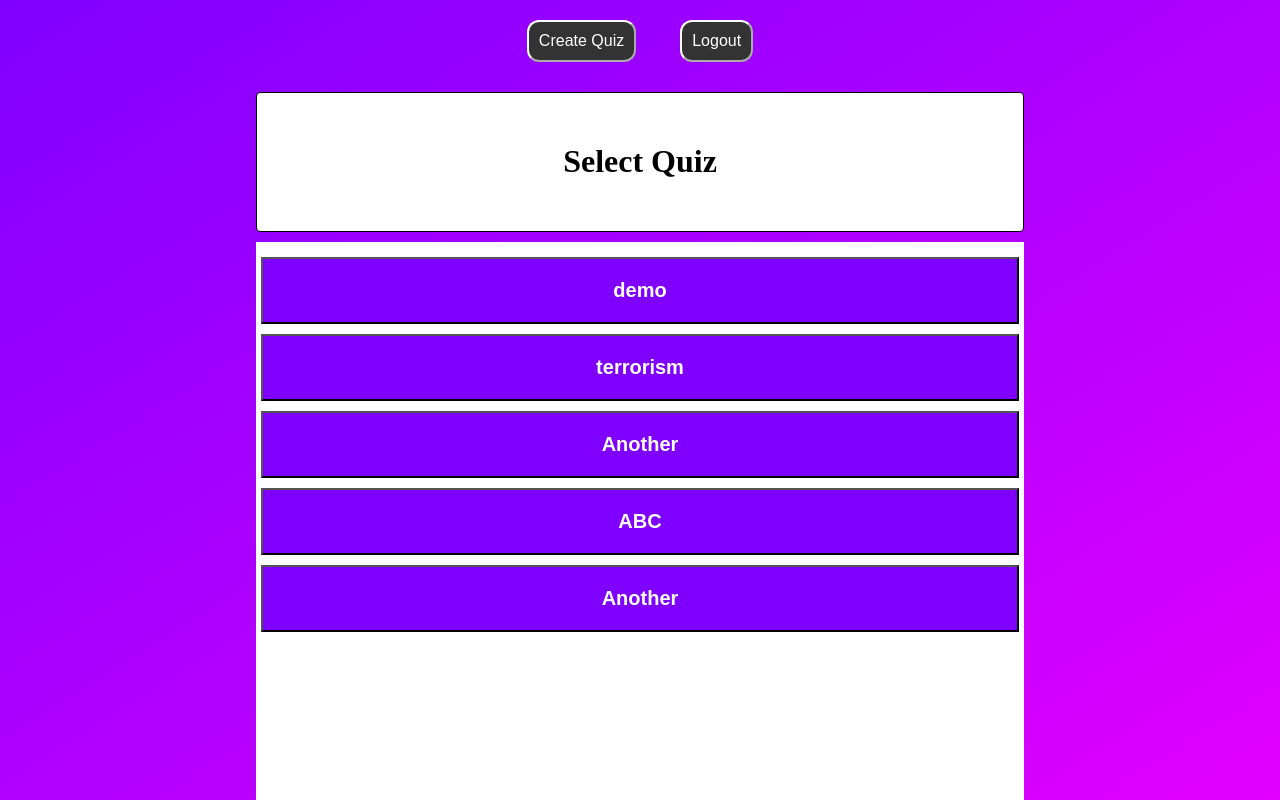
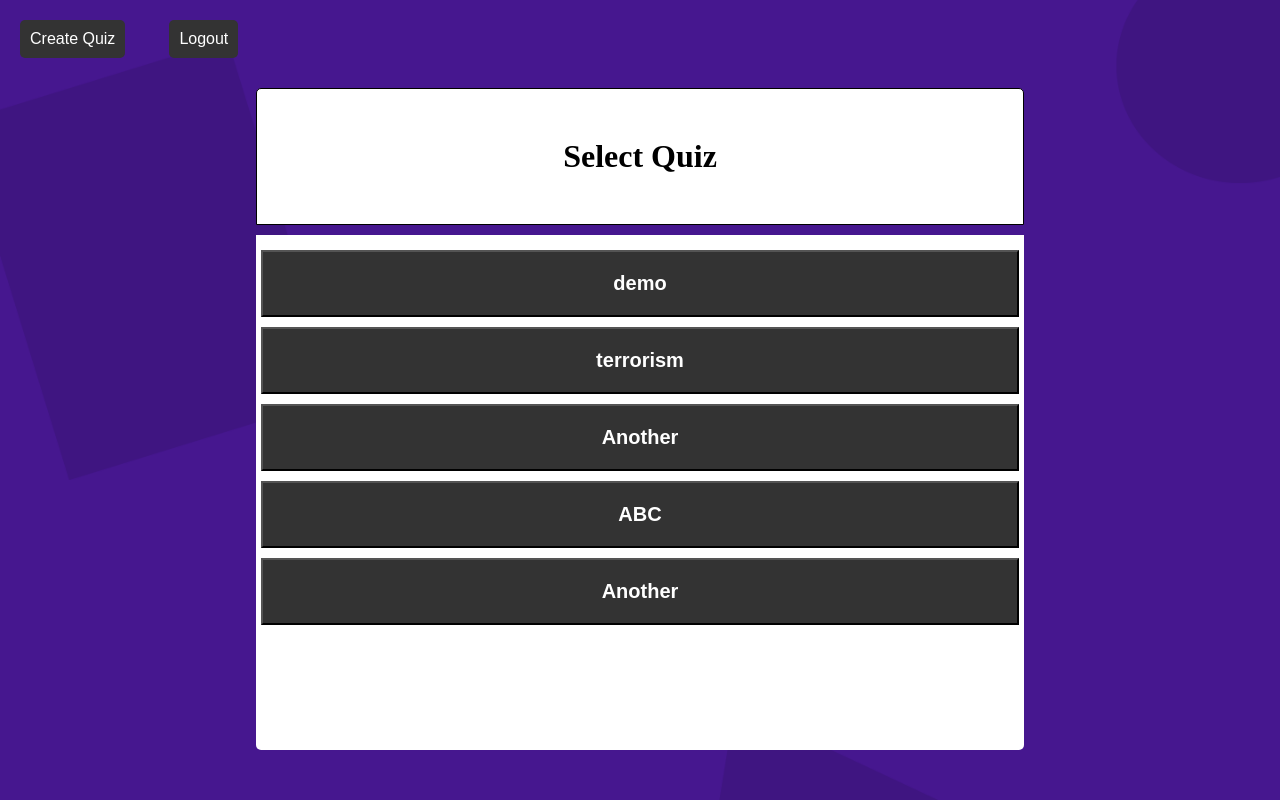
Before and after one commit to AditiKamath/Quiz, a Django app: page /quizlist/ in a window 1280 px wide. Run offline with Django 3.2, Linux system fonts and the light colour scheme; data comes from the database, SQL or seed files in the repository; both versions use the stored data as it was after the commit.

Commit message:
design changes

```diff
--- a/game/static/quiz.css
+++ b/game/static/quiz.css
@@ -1,7 +1,4 @@
-:root {
-    --bg-gradient-start : #7F00FF;
-    --bg-gradient-end: #E100FF;
-}
+
 
 * {
     margin: 0;
@@ -9,9 +6,11 @@
 }
 
 .background {
-    width: 100vw;
+    background: url('./Media/bg1.png');
+    margin: 0;
     height: 100vh;
-    background-image: linear-gradient(to bottom right, var(--bg-gradient-start), var(--bg-gradient-end));
+    background-size: cover;
+    display: flex;
 }
 
 #quiz-bg {
@@ -26,11 +25,12 @@
     background-color: white;
     margin-top: 10px;
     align-self: center;
-    border-radius: 4px;
+    border-top-left-radius: 5px;
+    border-top-right-radius: 5px;
     border: 1px solid black;
     display: flex;
     flex-direction: column;
-    padding: 2px;
+    padding: 20px;
     align-items: center;
 }
 
@@ -38,10 +38,20 @@
     width: 60%;
     flex-basis: 80%;
     overflow: auto;
-
+    margin-bottom: 50px;
     background-color: white;
     margin-top: 10px;
     padding: 5px;
+    border-bottom-left-radius: 5px;
+    border-bottom-right-radius: 5px;
+}
+
+#quiz-questions h2 {
+    margin-left: 10px;
+}
+
+#quiz-questions h1 {
+    margin-left: 10px;
 }
 
 #quiz-questions form {
@@ -53,7 +63,7 @@
 
 .quiz-question {
     width: 100%;
-    background-color: rgb(220,220,220);
+    background-color: #333333;
     display: flex;
     flex-direction: column;
     align-items: flex-start;
@@ -66,6 +76,11 @@
     border: 1px solid black;
     text-align: flex-start;
     padding: 10px;
+    color: white;
+}
+
+#op-label {
+    color: white;
 }
 
 .options {
@@ -80,7 +95,16 @@
 #submit-form {
     margin-top: 20px;
     font-size: 20px;
-    padding: 10px;
+    padding: 15px;
+    align-self: center;
+    background-color: #3F1581;
+    color: white;
+    border: none;
+    border-radius: 5px;
+}
+
+#submit-form:hover {
+    transform: scale(0.95);
 }
 
 .quiz-list-btn {
@@ -89,23 +113,24 @@
     padding: 20px;
     margin-top: 10px;
     font-weight: bolder;
-    background-color: var(--bg-gradient-start);
+    background-color: #333333;
     color: white;
 }
 
 .quiz-list-btn:hover {
-    background-color: var(--bg-gradient-end);
+    background-color: #3F1581;
 }
 #container{
     flex-direction: row;
+    width: 100vw;
+    justify-content: space-between;
 }
 
 #logout_btn,#create_quiz_btn,#return_to_quiz {
     margin:20px;
-    border-color: white;
-    border-radius: 12px;
+    border: none;
+    border-radius: 5px;
     font-size:16px;
-    display: inline-block;
     text-align: center;
     padding: 10px;
     color: white;
--- a/game/templates/Quiz/quiz.html
+++ b/game/templates/Quiz/quiz.html
@@ -24,7 +24,7 @@
                         {% for option in question.option_set.all %}
                             <div class="options">
                                 <input type="radio" name="{{question.id}}" value="{{option.id}}">
-                                <label>{{option.text}}</label>
+                                <label id="op-label">{{option.text}}</label>
                             </div>
                         {% endfor %}
                     </div>
--- a/game/templates/custom/register.html
+++ b/game/templates/custom/register.html
@@ -8,10 +8,11 @@
     <link rel="stylesheet" type="text/css" href="{% static 'auth.css' %}">
     <title>Register</title>
 </head>
-<body>
+<body id="auth-body">
     <div class ="d-flex justify-content-center"id='register_container'>
+
+        <div id='form_container' class ="d-flex justify-content-center">
             <h2 id='signup_title'>Sign-Up</h2>
-    <div id='form_container' class ="d-flex justify-content-center">
             <form id='register_form' action="" method="post" novalidate>
                 {%csrf_token %}
                 {% for fm in form%}
```
Also changed, not shown: game/static/auth.css (+15 -8 lines), game/static/createQuiz.css (+7 -10 lines), game/templates/custom/user_login.html (+4 -4 lines), db.sqlite3, game/static/Media/bg1.png (added). Lines whose indentation alone changed are shown as unchanged.
